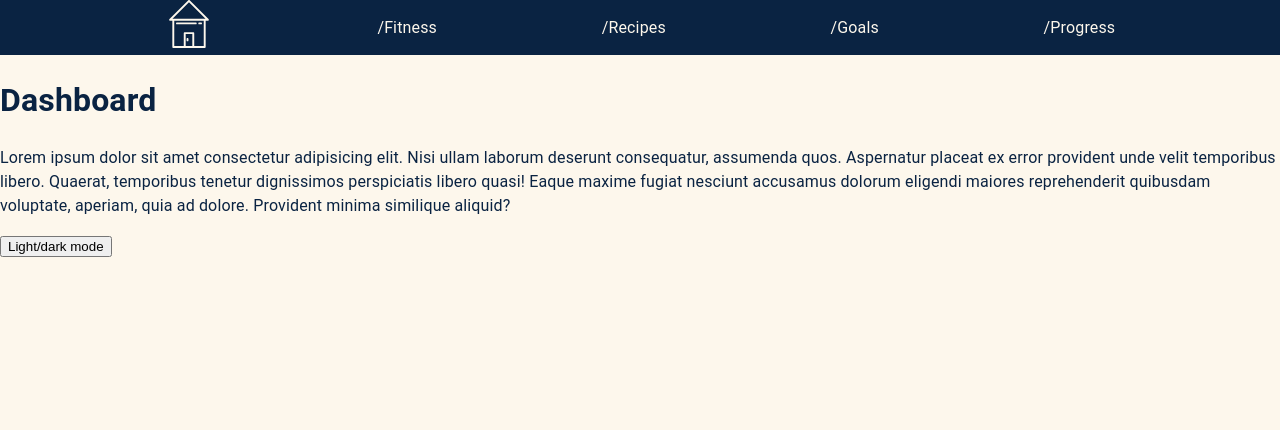
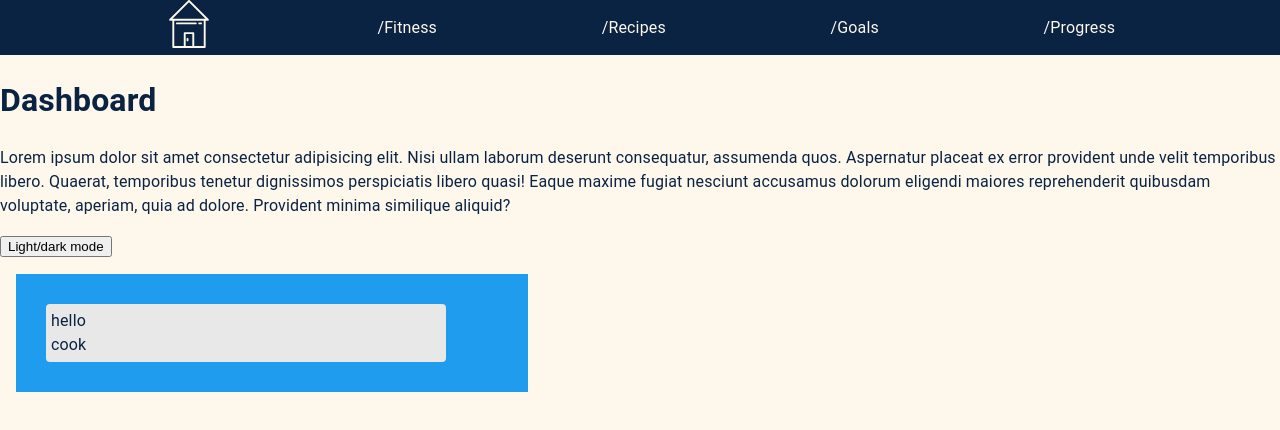
Before and after one commit to SchoolOfCode/final-project-front-end-theredhotchillicoders, a Next.js app: page / in a window 1280 px wide. Shown: the top 430 px of the page. Built offline with nearby package versions, Linux system fonts and the light colour scheme; no server answers.

Commit message:
mapped over todo tasks taskboard component

```diff
--- a/components/TaskBoard/TaskBoard.js
+++ b/components/TaskBoard/TaskBoard.js
@@ -0,0 +1,20 @@
+import React from "react";
+import css from "./Taskboard.module.css";
+
+const todos = [{ title: "hello" }, { title: "cook" }];
+
+function Todo({ todo }) {
+  return <div className="todo">{todo.title}</div>;
+}
+
+export default function TaskBoard() {
+  return (
+    <div className={css.app}>
+      <div className={css.todoList}>
+        {todos.map((todo, index) => (
+          <Todo key={index} index={index} todo={todo} />
+        ))}
+      </div>
+    </div>
+  );
+}
--- /dev/null
+++ b/components/TaskBoard/Taskboard.module.css
@@ -0,0 +1,28 @@
+.app {
+  background: #209cee;
+  height: auto;
+  width: 40%;
+  padding: 30px;
+  justify-content: center;
+  margin-top: 1em;
+  margin-left: 1em;
+}
+
+.todoList {
+  background: #e8e8e8;
+  border-radius: 4px;
+  max-width: 400px;
+  padding: 5px;
+}
+
+.todo {
+  align-items: center;
+  background: #fff;
+  border-radius: 3px;
+  box-shadow: 1px 1px 1px rgba(0, 0, 0, 0.15);
+  display: flex;
+  font-size: 12px;
+  justify-content: space-between;
+  margin-bottom: 6px;
+  padding: 3px 10px;
+}
--- a/pages/index.js
+++ b/pages/index.js
@@ -1,8 +1,11 @@
 import NavBar from "../components/NavBar/NavBar";
+import TaskBoard from "../components/TaskBoard/TaskBoard";
 import React from "react";
-import { useEffect } from "react";
+import { useEffect, useState } from "react";
 
 export default function Dashboard({ toggleColorMode, theme }) {
+  const [todos, setTodos] = useState("");
+
   useEffect(() => {
     async function fetchData() {
       const response = await fetch(
@@ -27,6 +30,7 @@ export default function Dashboard({ toggleColorMode, theme }) {
         voluptate, aperiam, quia ad dolore. Provident minima similique aliquid?
       </p>
       <button onClick={toggleColorMode}>Light/dark mode</button>
+      <TaskBoard />
     </div>
   );
 }
```
